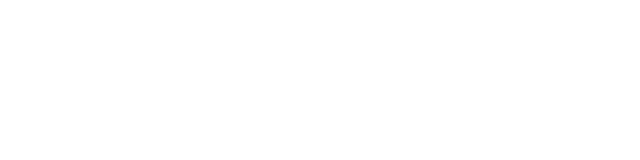
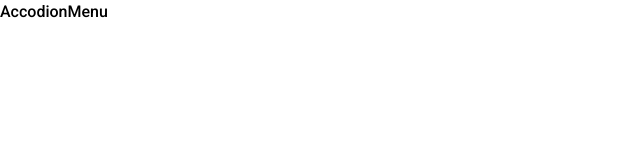
Before and after one commit to Prajwal912/Accordion, a React (Vite) app: page / in a window 1280 px wide. Shown: the top 160 px of the page, without its empty margins (0-640 px from the left). Built offline with nearby package versions, Linux system fonts and the light colour scheme; a web font is replaced by a local one.

Commit message:
body styling setup done

```diff
--- a/src/App.jsx
+++ b/src/App.jsx
@@ -1,8 +1,11 @@
 import React from "react";
+import AccordionMenu from "./components/AccordionMenu";
 const App = () => {
   return (
     <>
-
+      <div className="flex flex-col justify-center items-center	 h-screen m-0 p-0" style={{'fontFamily': 'roboto'}}>
+        <AccordionMenu />
+      </div>
     </>
   );
 };
```
Also changed, not shown: src/components/AccordionMenu.jsx (renamed from src/components/AccodionMenu.jsx).
